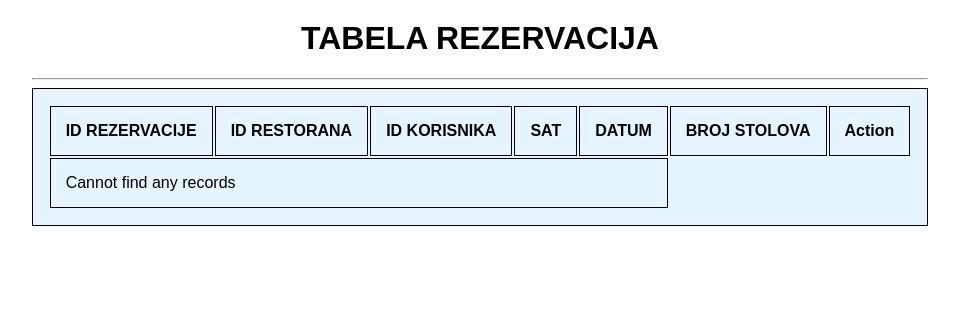
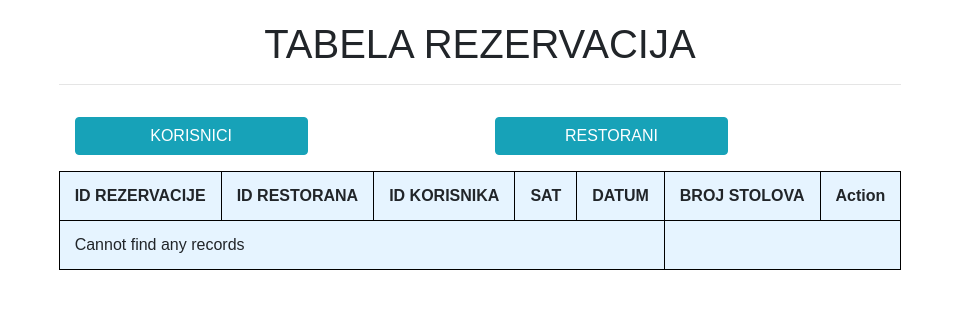
Before and after one commit to ratspeaker/Dingo, a PHP site: page /admin/rezervacija.php in a window 1280 px wide. Shown: the top 309 px of the page, without its empty margins (160-1119 px from the left). Run offline with PHP 8.4, Linux system fonts and the light colour scheme; data that the repository does not hold is empty.

Commit message:
da se ne bi ponovo logovalo dodati su dugmici koji omogucavaju setanje kroz tabele

```diff
--- a/admin/rezervacija.php
+++ b/admin/rezervacija.php
@@ -9,6 +9,20 @@ $records = selectRezervacija($db);
 <html>
 	<head>
     <meta charset="utf-8"/>
+    <link rel="stylesheet" href="https://maxcdn.bootstrapcdn.com/bootstrap/4.5.0/css/bootstrap.min.css">
+    <script src="https://ajax.googleapis.com/ajax/libs/jquery/3.5.1/jquery.min.js"></script>
+    <script src="https://cdnjs.cloudflare.com/ajax/libs/popper.js/1.16.0/umd/popper.min.js"></script>
+    <script src="https://maxcdn.bootstrapcdn.com/bootstrap/4.5.0/js/bootstrap.min.js"></script>
+
+
+    <link rel="apple-touch-icon" sizes="180x180" href="../slike/Dingo-apple-touch-icon.png">
+    <link rel="icon" type="image/png" sizes="32x32" href="../slike/Dingo-32x32.png">
+    <link rel="icon" type="image/png" sizes="16x16" href="../slike/Dingo-16x16.png">
+    <link rel="manifest" href="/site.webmanifest">
+    <link rel="mask-icon" href="/safari-pinned-tab.svg" color="#5bbad5">
+    <meta name="msapplication-TileColor" content="#da532c">
+    <meta name="theme-color" content="#ffffff">
+
     <link rel="stylesheet" type="text/css" href="style.css">
 		<title> REZERVACIJA </title>
     </head>
@@ -52,5 +66,16 @@ $records = selectRezervacija($db);
 
                     <?php endif ?>
                 </tbody>
+                <div class="container">
+                  <div class="row">
+                      <div class="col-6">
+                        <a href="korisnik.php"><input class="btn btn-info" value="KORISNICI"></a>
+                      </div>
+                      <div class="col-6">
+                        <a href="restoran.php"><input class="btn btn-info" value="RESTORANI"></a>
+                      </div>
+
+                  </div>
+                </div>
     </body>
 </html>
```
